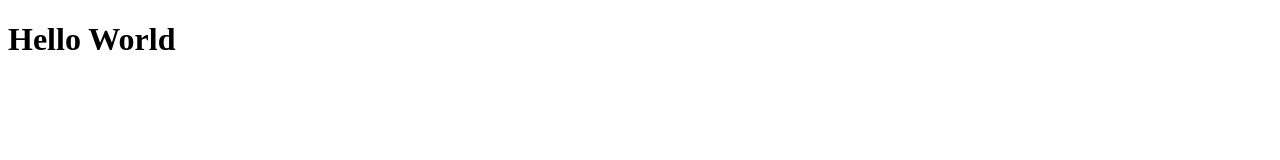
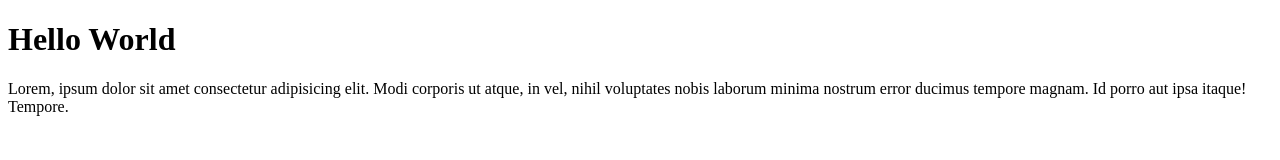
Before and after one commit to alfazisiregar/afdol-git-test, a plain HTML site: page index.html in a window 1280 px wide. Drawn offline with Linux system fonts and the light colour scheme.

Commit message:
menambahkan paragraph

```diff
--- a/index.html
+++ b/index.html
@@ -8,5 +8,6 @@
 </head>
 <body>
     <h1>Hello World</h1>
+    <p>Lorem, ipsum dolor sit amet consectetur adipisicing elit. Modi corporis ut atque, in vel, nihil voluptates nobis laborum minima nostrum error ducimus tempore magnam. Id porro aut ipsa itaque! Tempore.</p>
 </body>
 </html>
```
